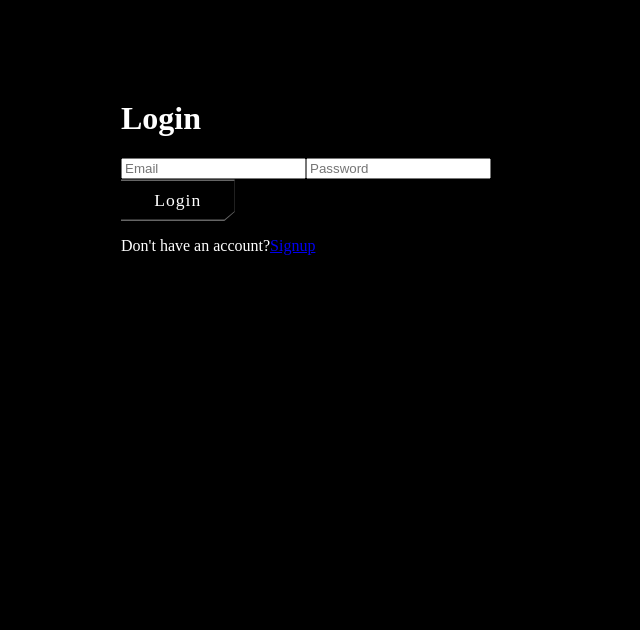
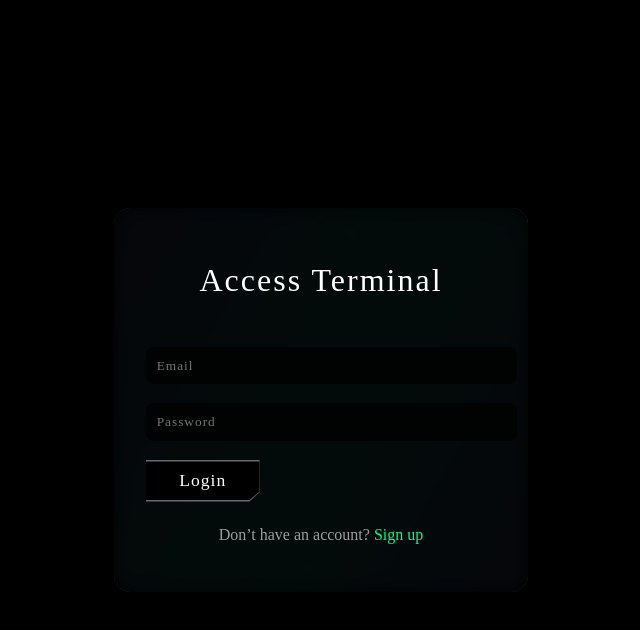
Before and after one commit to Astro-Syn/grafix, a React (Vite) app: page /login in a window 1280 px wide. Shown: the top 630 px of the page, without its empty margins (319-959 px from the left). Built offline with nearby package versions, Linux system fonts and the light colour scheme; a web font is replaced by a local one.

Commit message:
style login

```diff
--- a/src/pages/login/Login.css
+++ b/src/pages/login/Login.css
@@ -31,3 +31,132 @@ body {
     font-size: 1.1em;
     clip-path: polygon(100% 0, 100% 78%, 91% 100%, 0 100%, 0 0);
 }
+
+body {
+    background: black;
+    color: white;
+    margin: 0;
+}
+
+
+.login-page {
+    width: 100vw;
+    height: 100vh;
+    display: flex;
+    justify-content: center;
+    align-items: center;
+}
+
+
+.login-card {
+    width: 350px;
+    padding: 2em;
+    background: rgba(0, 0, 0, 0.8);
+    border-radius: 16px;
+    backdrop-filter: blur(10px);
+    position: relative;
+    overflow: hidden;
+}
+
+
+.login-card::before {
+    content: "";
+    position: absolute;
+    inset: -2px;
+    border-radius: 18px;
+    background: linear-gradient(120deg, #00ff88, #8a2be2, #00ff88);
+    background-size: 300% 300%;
+    filter: blur(10px);
+    opacity: 0.6;
+    z-index: 0;
+    animation: glowMove 6s linear infinite;
+}
+
+.login-card::after {
+    content: "";
+    position: absolute;
+    inset: 0;
+    background: rgba(0, 0, 0, 0.9);
+    border-radius: 16px;
+    z-index: 1;
+}
+
+
+.login-card * {
+    position: relative;
+    z-index: 2;
+}
+
+
+.login-title {
+    text-align: center;
+    margin-bottom: 1.5em;
+    font-weight: 200;
+    letter-spacing: 2px;
+}
+
+
+.login-form {
+    display: flex;
+    flex-direction: column;
+    gap: 1.2em;
+}
+
+
+.input-wrapper {
+    position: relative;
+}
+
+
+.input-wrapper input {
+    width: 100%;
+    padding: 0.8em;
+    background: rgba(0, 0, 0, 0.8);
+    border: none;
+    color: white;
+    font-family: "Geo";
+    letter-spacing: 1px;
+    border-radius: 8px;
+}
+
+
+.input-wrapper::before {
+    content: "";
+    position: absolute;
+    inset: -2px;
+    border-radius: 10px;
+    background: linear-gradient(120deg, #00ff88, #8a2be2);
+    opacity: 0;
+    transition: 0.3s;
+    z-index: 0;
+}
+
+.input-wrapper:focus-within::before {
+    opacity: 1;
+    filter: blur(6px);
+}
+
+
+.error-text {
+    color: #ff4d4d;
+    font-size: 0.9em;
+    text-align: center;
+}
+
+
+.signup-text {
+    margin-top: 1.5em;
+    text-align: center;
+    color: rgba(255,255,255,0.6);
+}
+
+.signup-text a {
+    color: #00ff88;
+    text-decoration: none;
+}
+
+
+@keyframes glowMove {
+    0% { background-position: 0% 50%; }
+    100% { background-position: 300% 50%; }
+}
--- a/src/pages/login/Login.tsx
+++ b/src/pages/login/Login.tsx
@@ -34,38 +34,46 @@ export default function Login(){
     }
     }
 return (
-    <div style={{ maxWidth: 400, margin: '100px auto' }}>
-      <h1>Login</h1>
+  <div className="login-page">
+    <div className="login-card">
+      <h1 className="login-title">Access Terminal</h1>
 
-      <form onSubmit={handleLogin}>
+      <form onSubmit={handleLogin} className="login-form">
+        <div className="input-wrapper">
           <input
             placeholder="Email"
             value={email}
             onChange={(e) => setEmail(e.target.value)}
           />
+        </div>
 
+        <div className="input-wrapper">
           <input
             placeholder="Password"
             type="password"
             value={password}
             onChange={(e) => setPassword(e.target.value)}
           />
+        </div>
 
         <div className='login-btn-wrapper'>
           <button
             className='login-btn'
-        type="submit" disabled={loading}>
-          {loading ? 'Logging in...' : 'Login'}
+            type="submit"
+            disabled={loading}
+          >
+            {loading ? 'Logging...' : 'Login'}
           </button>
         </div>
 
-
-        {error && <p style={{ color: 'red' }}>{error}</p>}
+        {error && <p className="error-text">{error}</p>}
       </form>
 
-      <p>Don't have an account?
-        <Link to='/signup'>Signup</Link>
+      <p className="signup-text">
+        Don’t have an account?
+        <Link to='/signup'> Sign up</Link>
       </p>
+    </div>
   </div>
 );
 }
```
Lines whose indentation alone changed are shown as unchanged.
